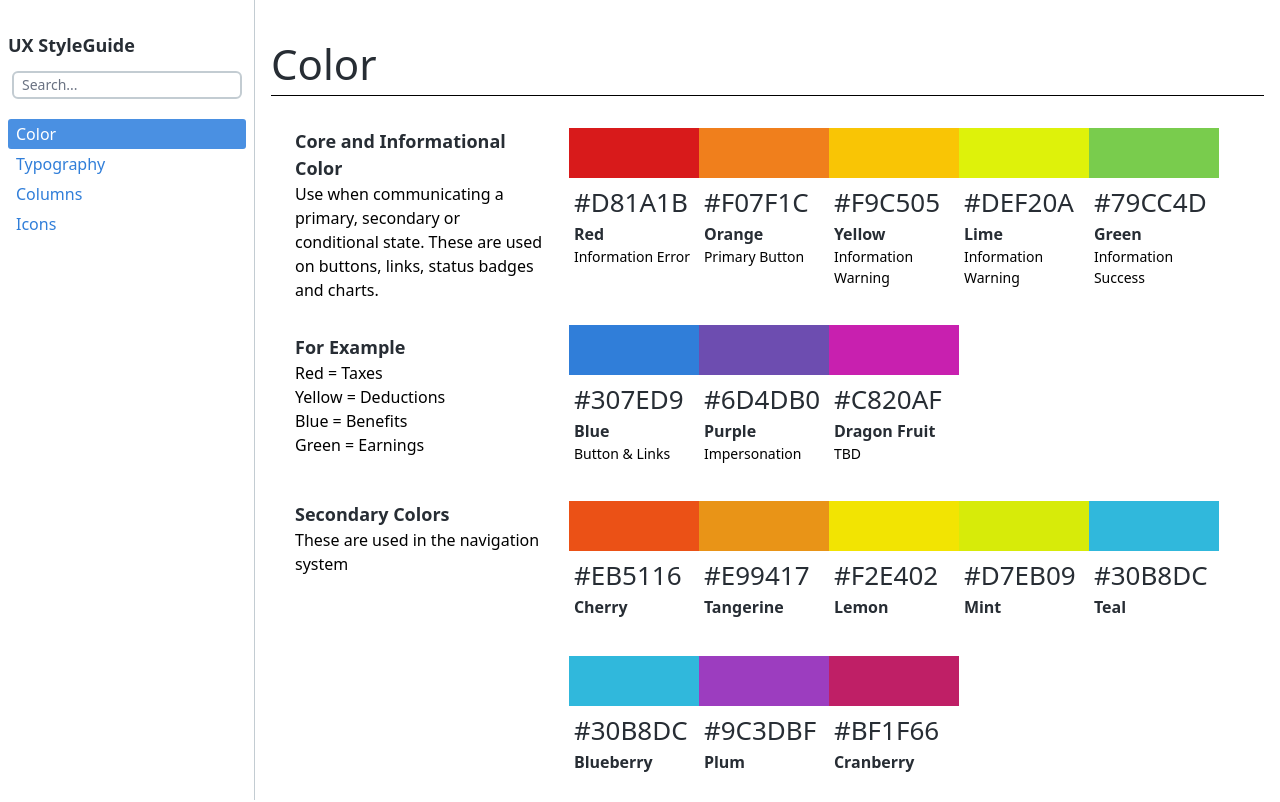
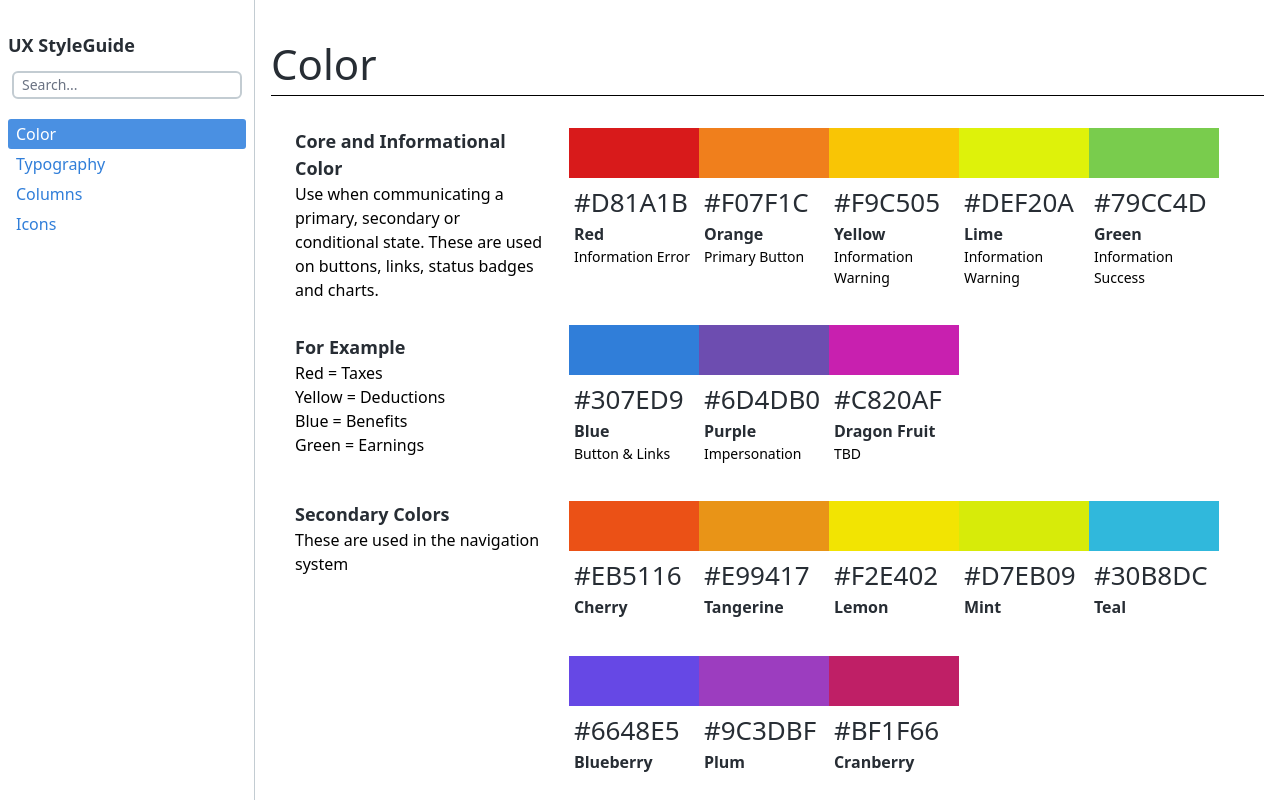
Before and after one commit to troybedingfield/style-guide, a Next.js app: page / in a window 1280 px wide. Shown: the top 802 px of the page. Built offline with nearby package versions, Linux system fonts and the light colour scheme.

Commit message:
fixed color varialbes, updated layout for colors page, update icon code block, updated favicon

```diff
--- a/src/app/sections/icons.tsx
+++ b/src/app/sections/icons.tsx
@@ -89,7 +89,7 @@ export default function Icons({
 
                         <div className="mostUsed">
 
-                            <div className="icon-wrap flex flex-row gap-4">
+                            <div className="icon-wrap flex !flex-row gap-4">
                                 {iconsFilter.map(section => {
                                     return (
                                         section.newicons.map(newicons => {
@@ -191,8 +191,8 @@ export default function Icons({
                                                     outlie.icons.map((icon, index) => {
                                                         return (
                                                             <Fragment key={index}>
-                                                                <div className="flex flex-col align-items-center">
-                                                                    <i className={icon.icon + ' ' + icon.class}></i>
+                                                                <div className="flex flex-col !align-items-center">
+                                                                    <div className="mx-auto"><i className={icon.icon + ' ' + icon.class}></i></div>
                                                                     <span>{icon.name}</span>
                                                                 </div>
                                                             </Fragment>
--- a/src/app/server/data/color.ts
+++ b/src/app/server/data/color.ts
@@ -190,7 +190,7 @@ export const colorData = [
             },
             {
                 id: 36,
-                hexcode: '#30B8DC',
+                hexcode: '#6648E5',
                 class: 'blueberry',
                 color: 'blueberry',
                 use: '',
--- a/src/app/server/data/icons.ts
+++ b/src/app/server/data/icons.ts
@@ -68,7 +68,7 @@ export const iconsData = [
                 id: 1,
                 icon: 'icon-edit',
                 name: 'Edit',
-                code1: '<i icon="icon-edit"></i>',
+                code1: '<i className="icon-edit"></i>',
                 code2: '\\e900',
                 meta: "icons"
             },
@@ -76,7 +76,7 @@ export const iconsData = [
                 id: 2,
                 icon: 'icon-edit-b',
                 name: 'Edit',
-                code1: '<i icon="icon-edit"></i>',
+                code1: '<i className="icon-edit"></i>',
                 code2: '\\e901',
                 meta: "icons"
             },
--- a/src/styles/_varaibles.scss
+++ b/src/styles/_varaibles.scss
@@ -15,7 +15,7 @@ $tangerine: #E99417;
 $lemon: #F2E402;
 $mint: #D7EB09;
 $teal: #30B8DC;
-$blueberry: #30B8DC;
+$blueberry: #6648E5;
 $plum: #9C3DBF;
 $cranberry: #BF1F66;
 
```
Also changed, not shown: 2 other files (tests, documents, lock files or other folders).
